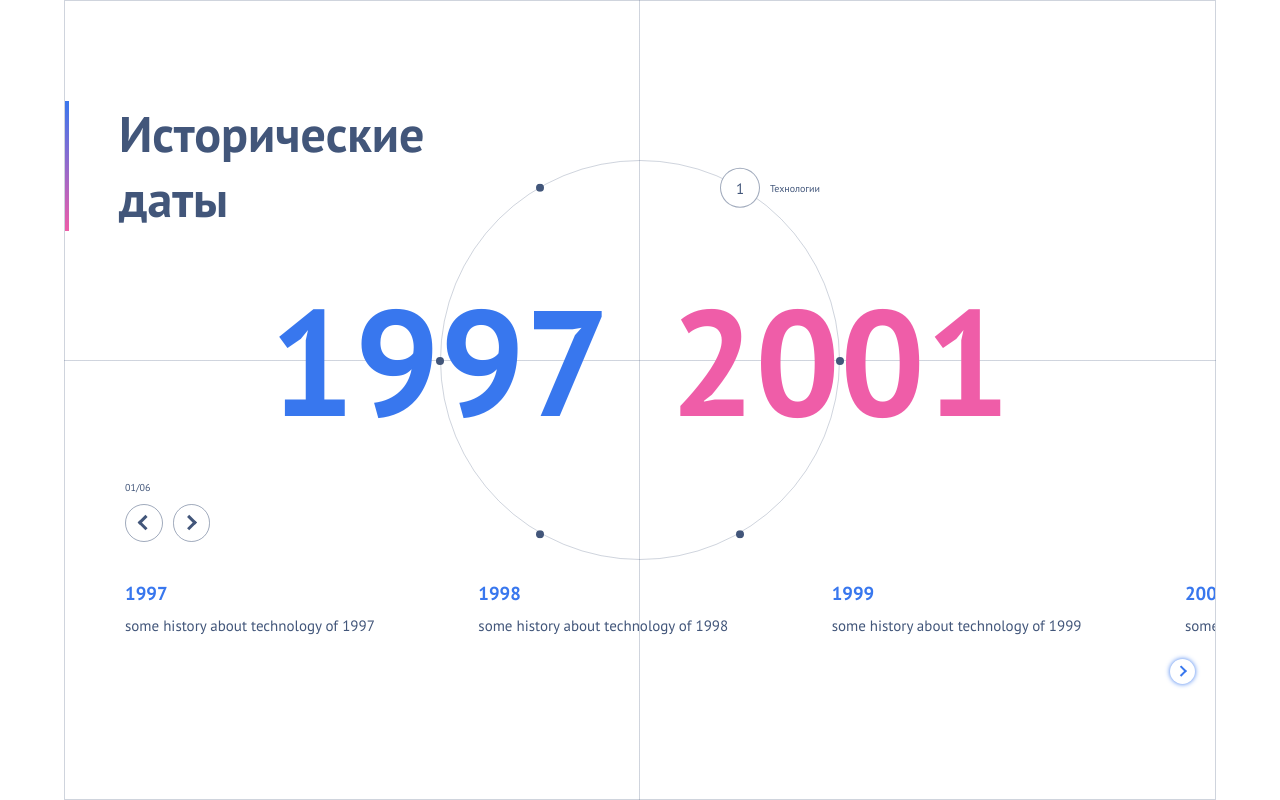
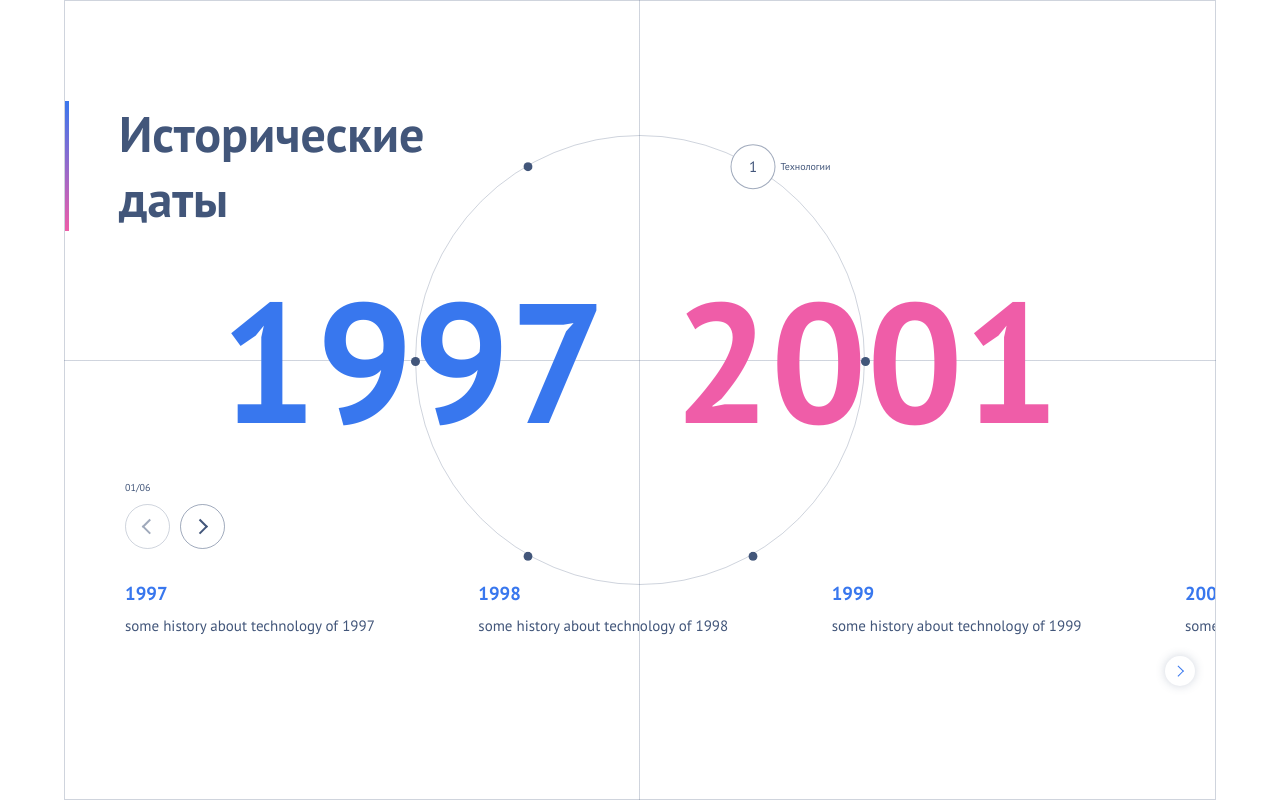
Before and after one commit to AnushervonKhidirov/only, a React app: page / in a window 1280 px wide. Built offline with nearby package versions, Linux system fonts and the light colour scheme.

Commit message:
styles changed

```diff
--- a/src/component/arrow/arrow.module.scss
+++ b/src/component/arrow/arrow.module.scss
@@ -3,43 +3,41 @@
 
 .arrowWrapper {
     display: grid;
-    width: size.$rouletteArrowSize;
-    height: size.$rouletteArrowSize;
     justify-items: center;
     align-items: center;
     border: size.$lineWide solid color.$lineColorDark;
     border-radius: 100%;
     overflow: hidden;
-    width: 2.5em;
-    height: 2.5em;
+    width: 3em;
+    height: 3em;
     cursor: pointer;
 
     .arrow {
-        width: 30%;
-        height: 30%;
+        width: 25%;
+        height: 25%;
     }
 
     &.right .arrow {
-        border-top: 0.2em solid color.$darkBlue;
-        border-right: 0.2em solid color.$darkBlue;
+        border-top: 0.15em solid color.$darkBlue;
+        border-right: 0.15em solid color.$darkBlue;
         transform: translateX(-20%) rotate(45deg);
     }
 
     &.left .arrow {
-        border-bottom: 0.2em solid color.$darkBlue;
-        border-left: 0.2em solid color.$darkBlue;
+        border-bottom: 0.15em solid color.$darkBlue;
+        border-left: 0.15em solid color.$darkBlue;
         transform: translateX(20%) rotate(45deg);
     }
 
     &.right.light .arrow {
-        border-top: 0.2em solid color.$purple;
-        border-right: 0.2em solid color.$purple;
+        border-top: 0.15em solid color.$purple;
+        border-right: 0.15em solid color.$purple;
         transform: translateX(-20%) rotate(45deg);
     }
 
     &.left.light .arrow {
-        border-bottom: 0.2em solid color.$purple;
-        border-left: 0.2em solid color.$purple;
+        border-bottom: 0.15em solid color.$purple;
+        border-left: 0.15em solid color.$purple;
         transform: translateX(20%) rotate(45deg);
     }
 }
--- a/src/component/chapter-slider/chapter-slider.module.scss
+++ b/src/component/chapter-slider/chapter-slider.module.scss
@@ -23,4 +23,9 @@
 
 .arrow {
     font-size: 1.5em;
+
+    &.disabled {
+        opacity: 0.5;
+        pointer-events: none;
+    }
 }
--- a/src/component/chapter-slider/chapter-slider.tsx
+++ b/src/component/chapter-slider/chapter-slider.tsx
@@ -83,8 +83,8 @@ const ChapterSliderNavigation = () => {
 
     return (
         <div className={styles.navigation}>
-            <Arrow className={classNames(styles.arrow)} callback={prev} side="left" />
-            <Arrow className={classNames(styles.arrow)} callback={next} side="right" />
+            <Arrow className={classNames(styles.arrow, {[styles.disabled]: swiper.isBeginning})} callback={prev} side="left" />
+            <Arrow className={classNames(styles.arrow, {[styles.disabled]: swiper.isEnd})} callback={next} side="right" />
         </div>
     )
 }
--- a/src/component/date-slider/date-slider.module.scss
+++ b/src/component/date-slider/date-slider.module.scss
@@ -18,7 +18,7 @@
 .arrow {
     background-color: #fff;
     border: none;
-    box-shadow: 0 0 0.5em color.$purple;
+    box-shadow: 0 0 1em color.$lineColorLight;
 }
 
 .disable {
--- a/src/component/dates-range/dates-range.module.scss
+++ b/src/component/dates-range/dates-range.module.scss
@@ -9,7 +9,7 @@
     grid-auto-flow: column;
     justify-content: center;
     gap: 0.4em;
-    font-size: 15rem;
+    font-size: 17rem;
     transform: translateY(-50%);
     font-weight: 700;
 }
--- a/src/scss/abstracts/_size.scss
+++ b/src/scss/abstracts/_size.scss
@@ -1,6 +1,5 @@
 $lineWide: 1px;
 $horizontalLinePosition: 45%;
 
-$rouletteSize: 40rem;
-$rouletteItemSize: 4rem;
-$rouletteArrowSize: 3rem;
+$rouletteSize: 45rem;
+$rouletteItemSize: 4.5rem;
```
